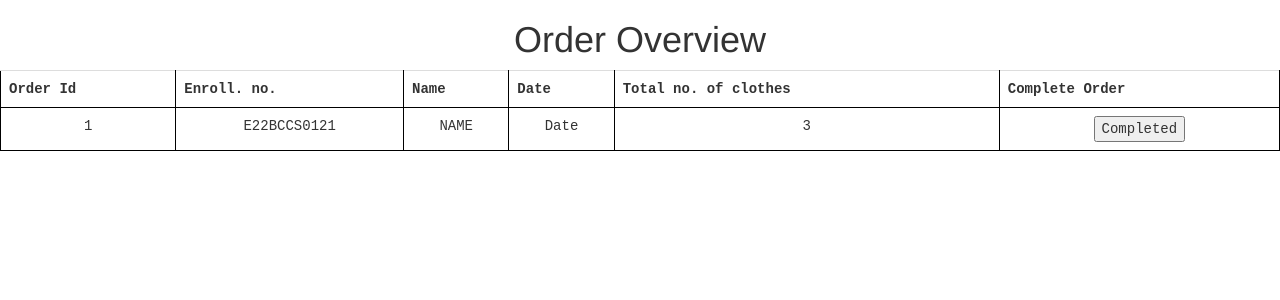
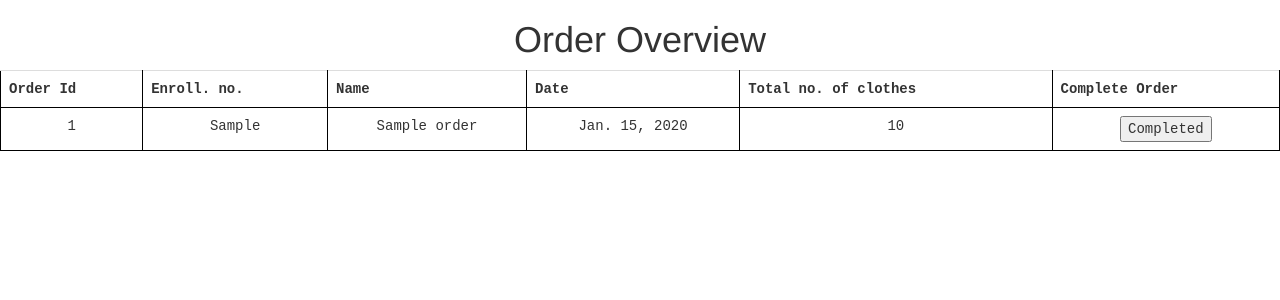
Before and after one commit to notnotrachit/digital_dhobi, a Django app: template templates/orders.html in a window 1280 px wide. Shown: the top 300 px of the page. Run offline with Django 4.2, Linux system fonts and the light colour scheme; the template is opened without the code that fills it: values that come from a table or form of the project are taken from there, others are empty; tables that the repository leaves empty hold one stand-in row (values such as "Sample post").

Commit message:
order overview

```diff
--- a/digitaldhobi/urls.py
+++ b/digitaldhobi/urls.py
@@ -15,13 +15,13 @@ Including another URLconf
 """
 from django.contrib import admin
 from django.urls import path, include
-from orders.views import orders, order_detail, new_order
+from orders.views import order, order_detail, new_order
 
 
 urlpatterns = [
     path('admin/', admin.site.urls),
     path('accounts/', include('allauth.urls')),
-    path('orders/', orders, name='orders'),
+    path('orders/', order, name='orders'),
     path('order_detail/<int:order_id>/', order_detail, name='order_detail'),
     path('new_order/', new_order, name='new_order'),
 ]
--- a/orders/views.py
+++ b/orders/views.py
@@ -5,7 +5,7 @@
 
 def order(request):
     orders_all=orders.objects.all()
-    return render(request, 'order.html', {'orders':orders_all})
+    return render(request, 'orders.html', {'orders':orders_all})
 
 def order_detail(request, order_id):
     order=orders.objects.get(id=order_id)
--- a/templates/orders.html
+++ b/templates/orders.html
@@ -53,14 +53,17 @@
         <th>Total no. of clothes</th>
         <th>Complete Order</th>
       </tr>
+		{% for i in  orders %}
       <tr>
-        <td>1</td>
-        <td>E22BCCS0121</td>
-        <td>NAME</td>
-        <td>Date</td>
-        <td>3</td>
+        <td>{{i.id}}</td>
+        <td>{{i.enroll_no}}</td>
+        <td>{{i.name}}</td>
+        <td>{{i.date}}</td>
+        <td>{{i.total_clothes}}</td>
         <td><button type="submit">Completed</button></td>
       </tr>
+		{% endfor %}
+
 
     </table>
   </body>
```
